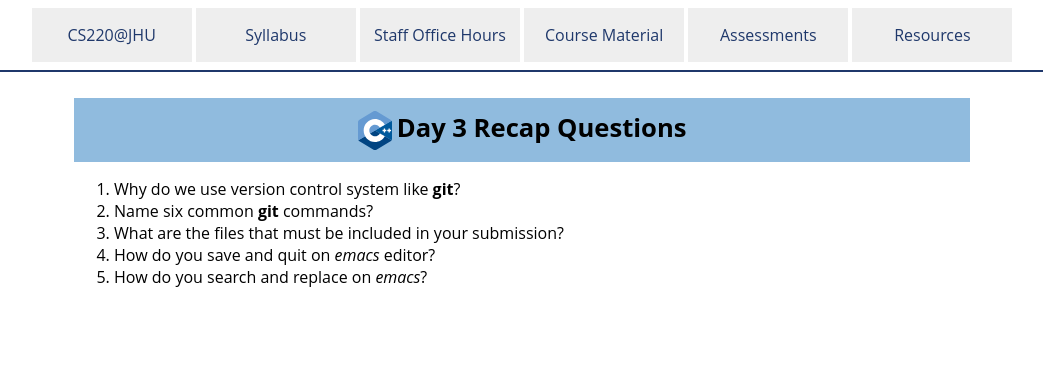
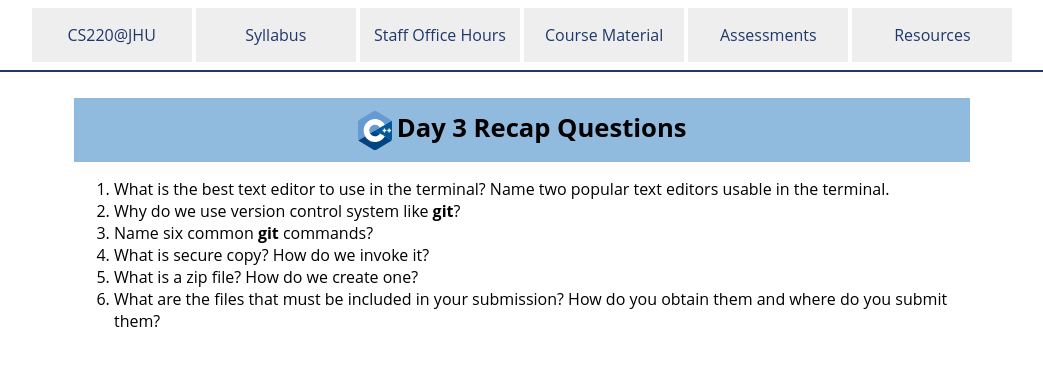
Before and after one commit to jhu-ip/cs220-f25, a Jekyll site: the page built from questions/day03.md, in a window 1280 px wide. Shown: the top 366 px of the page, without its empty margins (118-1161 px from the left). Built offline with Jekyll 4.4.1, drawn with Linux system fonts in a browser that asks for light colours.

Commit message:
updated recap questions through day 3

```diff
--- a/questions/day03.md
+++ b/questions/day03.md
@@ -3,15 +3,17 @@ id: day03
 layout: default
 title: Day 3 Recap Questions
 reference solutions:
-  1. Allows us to record "snapshots" of our code and to return to those snapshots if we introduce bugs or other problems. Also allows us to share code with collaborators.
-  2. clone, pull, commit, push, add, mv, rm, status
-  3. Your submission must include your source code .c files and your gitlog.txt bundled in a single zip file. This file should be downloaded to your personal computer from ugrad using scp and then submitted through Gradescope.
-  4. Ctrl-x Ctrl-s to save; Ctrl-x Ctrl-c to quit
-  5. Esc-% (meta-%)
+  1. [NEW] Trick question! There is no one best editor. Two of the most popular ones to use in the terminal are `emacs` and `vim`. You can also use `nano` as a simpler alternative. Many students also find VS Code useful. If you're interested, check out the "Setting up VS Code" link on the course website (under Day 3 Additional Resources.)
+  2. Allows us to record "snapshots" of our code and to return to those snapshots if we introduce bugs or other problems. Also allows us to share code with collaborators.
+  3. clone, pull, commit, push, add, mv, rm, status
+  4. [NEW] A commandline tool to copy files securely across computers. With the `scp` command on unix systems, including MacOS and Windows Powershell, or with the 'pscp' command on Windows if Putty is installed.
+  5. [NEW] A single file, sometimes referred to as an archive, bundling together more than one file, and potentially, folders. With the `zip` command.
+  6. Your submission must include your source code .c files and your gitlog.txt bundled in a single zip file. This file should be downloaded to your personal computer from ugrad through secure copy and then submitted through Gradescope.
 ---
 
-1. Why do we use version control system like **git**?
-2. Name six common **git** commands?
-3. What are the files that must be included in your submission?
-4. How do you save and quit on *emacs* editor?
-5. How do you search and replace on *emacs*?
+1. What is the best text editor to use in the terminal? Name two popular text editors usable in the terminal.
+2. Why do we use version control system like **git**?
+3. Name six common **git** commands?
+4. What is secure copy? How do we invoke it?
+5. What is a zip file? How do we create one?
+6. What are the files that must be included in your submission? How do you obtain them and where do you submit them?
```
